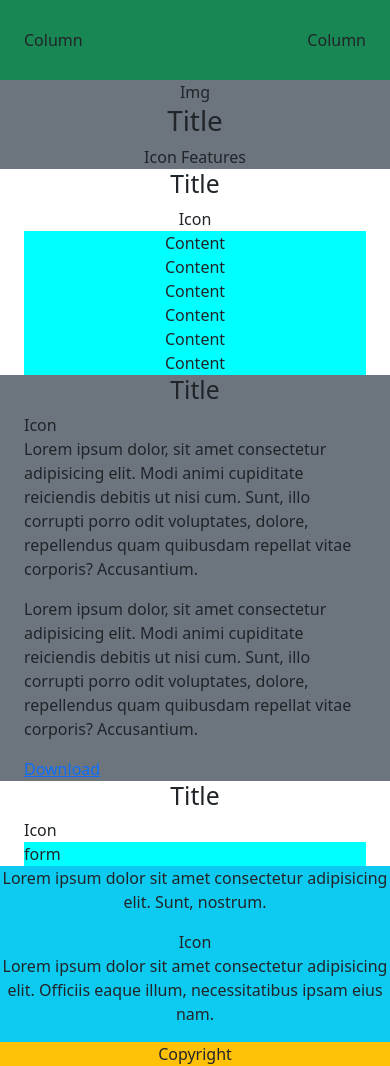
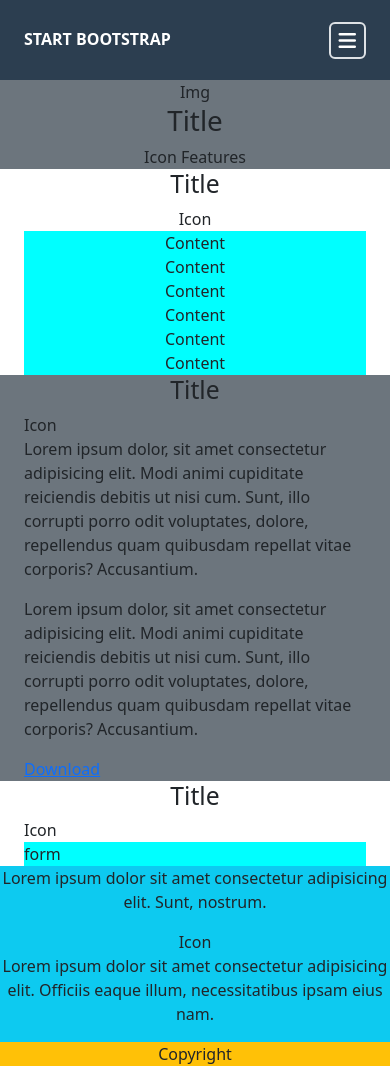
Before and after one commit to Chiaravalle04/html-css-bootstrap-freelancer, a plain HTML site: page index.html in a window 390 px wide. Drawn offline with nearby package versions, Linux system fonts and the light colour scheme.

Commit message:
add Header (mobile first)

```diff
--- a/css/style.css
+++ b/css/style.css
@@ -1,8 +1,14 @@
+/* Regole Generali */
+ul {
+    list-style: none;
+}
+
 /* Style */
 
 /* Header */
 header {
     height: 80px;
+    background-color: #2c3e50;
 }
 
 header .row {
--- a/index.html
+++ b/index.html
@@ -4,6 +4,9 @@
         <meta charset="UTF-8">
         <meta http-equiv="X-UA-Compatible" content="IE=edge">
         <meta name="viewport" content="width=device-width, initial-scale=1.0">
+
+        <!--Fontawesome-->
+        <link rel="stylesheet" href="https://cdnjs.cloudflare.com/ajax/libs/font-awesome/6.2.1/css/all.min.css" integrity="sha512-MV7K8+y+gLIBoVD59lQIYicR65iaqukzvf/nwasF0nqhPay5w/9lJmVM2hMDcnK1OnMGCdVK+iQrJ7lzPJQd1w==" crossorigin="anonymous" referrerpolicy="no-referrer" />
 
         <!--CDN Bootstrap-->
         <link rel="stylesheet" href="https://cdn.jsdelivr.net/npm/bootstrap@5.2.3/dist/css/bootstrap.min.css">
@@ -16,7 +19,7 @@
 
     <body>
 
-        <header class="container-fluid bg-success"> <!--Inizio Header-->
+        <header class="container-fluid"> <!--Inizio Header-->
 
             <div class="container">
 
@@ -24,13 +27,29 @@
 
                     <div class="col"> <!--Col Logo-->
 
-                        Column
+                        <h1 class="fs-6 fw-bold text-white m-0">START BOOTSTRAP</h1>
 
                     </div>
 
                     <div class="col text-end"> <!--Col Menù-->
 
-                        Column
+                        <nav>
+
+                            <ul class="m-0 p-0">
+
+                                <li>
+
+                                    <a href="#">
+
+                                        <i class="fa-solid fa-bars fa-lg text-white py-3 px-2 border border-2 rounded"></i>
+
+                                    </a>
+
+                                </li>
+
+                            </ul>
+
+                        </nav>
 
                     </div>
 
```
